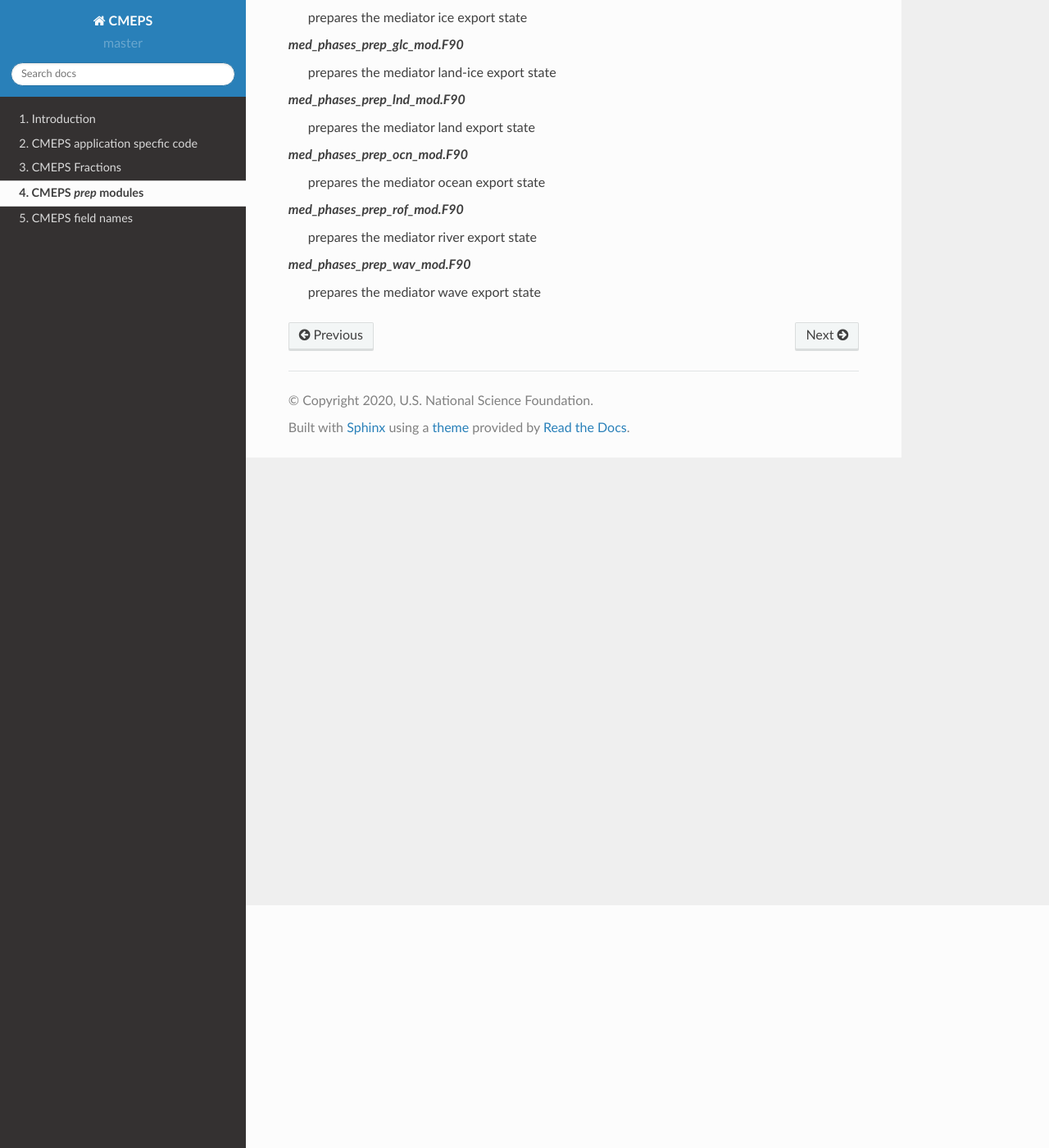
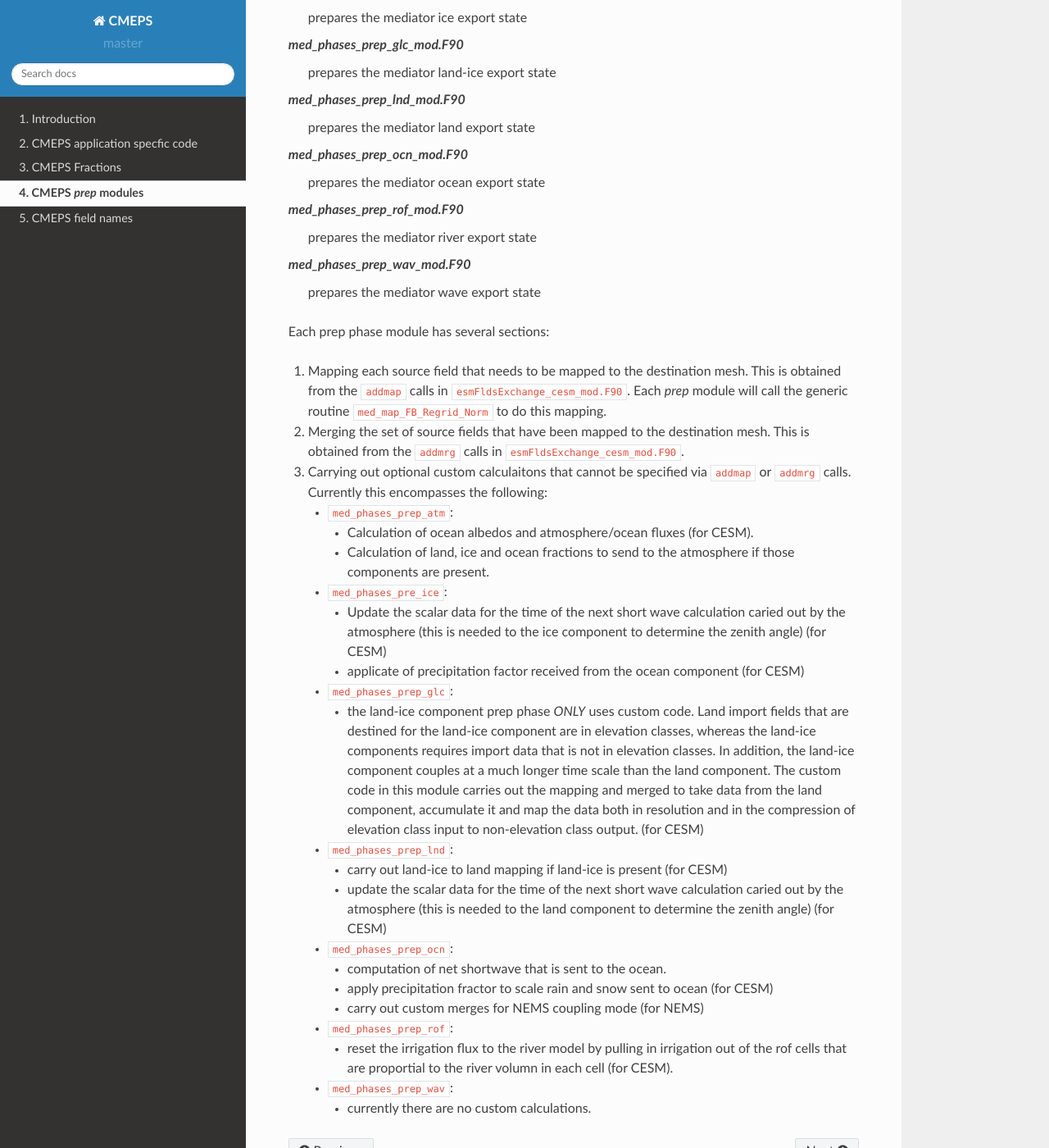
Before and after one commit to ESCOMP/CMEPS, a Sphinx documentation site: the page built from doc/source/prep.rst, in a window 1280 px wide and 1400 px high, scrolled down 296 px. Shown: the whole window at 82% size. Built offline with Sphinx 7.4.7 and the Read the Docs theme 2.0.0, drawn with Linux system fonts in a browser that asks for light colours; comment, search, counter and statistics services are not loaded.

Commit message:
documentation of prep phases

```diff
--- a/doc/source/prep.rst
+++ b/doc/source/prep.rst
@@ -26,3 +26,62 @@ The following modules comprise the "prep phase" CMEPS code:
 
 `med_phases_prep_wav_mod.F90`
   prepares the mediator wave export state
+
+Each prep phase module has several sections:
+
+1. Mapping each source field that needs to be mapped to the destination mesh.
+   This is obtained from the ``addmap`` calls in ``esmFldsExchange_cesm_mod.F90``.
+   Each `prep` module will call the generic routine  ``med_map_FB_Regrid_Norm`` to do this mapping.
+
+2. Merging the set of source fields that have been mapped to the destination mesh.
+   This is obtained from the ``addmrg`` calls in ``esmFldsExchange_cesm_mod.F90``.
+
+3. Carrying out optional custom calculaitons that cannot be specified
+   via ``addmap`` or ``addmrg`` calls. Currently this encompasses the
+   following:
+
+   * ``med_phases_prep_atm``:
+
+     * Calculation of ocean albedos and atmosphere/ocean fluxes (for CESM).
+     * Calculation of land, ice and ocean fractions to send to the atmosphere if those components are present.
+   * ``med_phases_pre_ice``:
+
+     * Update the scalar data for the time of the next short wave calculation caried out by the atmosphere (this is needed to the
+       ice component to determine the zenith angle) (for CESM)
+     * applicate of precipitation factor received from the ocean component (for CESM)
+
+   * ``med_phases_prep_glc``:
+
+     * the land-ice component prep phase `ONLY` uses custom code. Land
+       import fields that are destined for the land-ice component are
+       in elevation classes, whereas the land-ice components requires
+       import data that is not in elevation classes. In addition, the
+       land-ice component couples at a much longer time scale than the
+       land component. The custom code in this module carries out the
+       mapping and merged to take data from the land component,
+       accumulate it and map the data both in resolution and in the
+       compression of elevation class input to non-elevation class
+       output. (for CESM)
+
+   * ``med_phases_prep_lnd``:
+
+     * carry out land-ice to land mapping if land-ice is present (for CESM)
+     * update the scalar data for the time of the next short
+       wave calculation caried out by the atmosphere (this is needed to the
+       land component to determine the zenith angle) (for CESM)
+
+   * ``med_phases_prep_ocn``:
+
+     * computation of net shortwave that is sent to the ocean.
+     * apply precipitation fractor to scale rain and snow sent to ocean (for CESM)
+     * carry out custom merges for NEMS coupling mode (for NEMS)
+
+   * ``med_phases_prep_rof``:
+
+     * reset the irrigation flux to the river model by pulling in
+       irrigation out of the rof cells that are proportial to the
+       river volumn in each cell (for CESM).
+
+   * ``med_phases_prep_wav``:
+
+     * currently there are no custom calculations.
```
